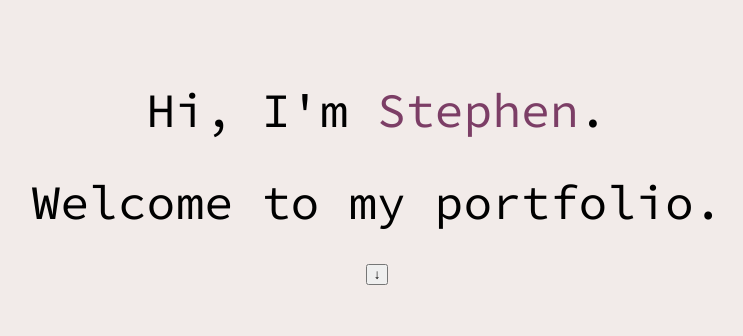
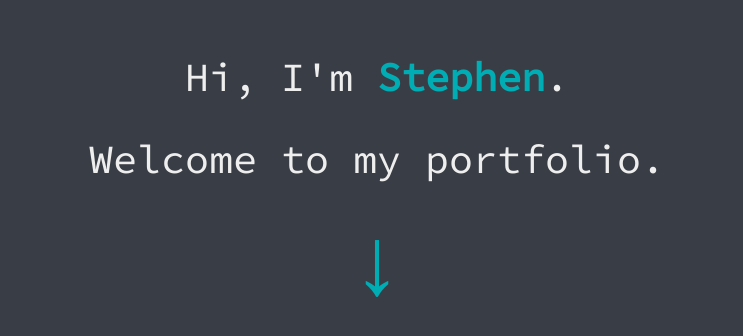
Before and after one commit to sleander94/personal-portfolio, a React (Create React App) app: page / in a window 1280 px wide. Shown: the part 218-554 px from the top of the page, without its empty margins (263-1006 px from the left). Built offline with nearby package versions, Linux system fonts and the light colour scheme.

Commit message:
Import font, style Hero

```diff
--- a/src/styles/_hero.scss
+++ b/src/styles/_hero.scss
@@ -4,17 +4,18 @@ header {
   justify-content: center;
   align-items: center;
   gap: 2em;
-  width: 100%;
+  padding: 8px;
   height: 100vh;
-  background-color: $secondaryColor;
+  background-color: $backgroundColor;
   div {
     position: relative;
-    font-size: 3rem;
+    font-size: 2.5rem;
     text-align: center;
     opacity: 0;
   }
   span {
     color: $primaryColor;
+    font-weight: 600;
   }
   .textOne {
     animation: fadein 2s ease-in-out forwards, fadeleft 2s;
@@ -22,4 +23,41 @@ header {
   .textTwo {
     animation: fadein 2s ease-in-out 1s forwards, faderight 2s 1s;
   }
+  button {
+    position: relative;
+    opacity: 0;
+    font-size: 6rem;
+    border: none;
+    color: $primaryColor;
+    background-color: $backgroundColor;
+    animation: fadein 2s ease-in-out 2s forwards,
+      bounce 1s ease-in-out alternate infinite;
+  }
 }
+
+@keyframes bounce {
+  from {
+    top: -1.5rem;
+  }
+  to {
+    top: 0;
+  }
+}
+
+@keyframes fadeleft {
+  from {
+    left: -20rem;
+  }
+  to {
+    left: 0;
+  }
+}
+
+@keyframes faderight {
+  from {
+    right: -20rem;
+  }
+  to {
+    right: 0;
+  }
+}
--- a/src/styles/main.css
+++ b/src/styles/main.css
@@ -14,20 +14,21 @@ header {
       -ms-flex-align: center;
           align-items: center;
   gap: 2em;
-  width: 100%;
+  padding: 8px;
   height: 100vh;
-  background-color: #f2ebe9;
+  background-color: #393e46;
 }
 
 header div {
   position: relative;
-  font-size: 3rem;
+  font-size: 2.5rem;
   text-align: center;
   opacity: 0;
 }
 
 header span {
-  color: #7c3e66;
+  color: #00adb5;
+  font-weight: 600;
 }
 
 header .textOne {
@@ -40,32 +41,32 @@ header .textTwo {
           animation: fadein 2s ease-in-out 1s forwards, faderight 2s 1s;
 }
 
-body {
-  margin: 0;
-  padding: 0;
-  -webkit-box-sizing: border-box;
-          box-sizing: border-box;
-  font-family: 'Source Code Pro', -apple-system, BlinkMacSystemFont, 'Segoe UI', 'Roboto', 'Oxygen', 'Ubuntu', 'Cantarell', 'Fira Sans', 'Droid Sans', 'Helvetica Neue', sans-serif;
-  -webkit-font-smoothing: antialiased;
-  -moz-osx-font-smoothing: grayscale;
-  background-color: #f2ebe9;
+header button {
+  position: relative;
+  opacity: 0;
+  font-size: 6rem;
+  border: none;
+  color: #00adb5;
+  background-color: #393e46;
+  -webkit-animation: fadein 2s ease-in-out 2s forwards, bounce 1s ease-in-out alternate infinite;
+          animation: fadein 2s ease-in-out 2s forwards, bounce 1s ease-in-out alternate infinite;
 }
 
-@-webkit-keyframes fadein {
+@-webkit-keyframes bounce {
   from {
-    opacity: 0;
+    top: -1.5rem;
   }
   to {
-    opacity: 1;
+    top: 0;
   }
 }
 
-@keyframes fadein {
+@keyframes bounce {
   from {
-    opacity: 0;
+    top: -1.5rem;
   }
   to {
-    opacity: 1;
+    top: 0;
   }
 }
 
@@ -104,4 +105,34 @@ body {
     right: 0;
   }
 }
+
+body {
+  margin: 0;
+  padding: 0;
+  -webkit-box-sizing: border-box;
+          box-sizing: border-box;
+  font-family: 'Source Code Pro', -apple-system, BlinkMacSystemFont, 'Segoe UI', 'Roboto', 'Oxygen', 'Ubuntu', 'Cantarell', 'Fira Sans', 'Droid Sans', 'Helvetica Neue', sans-serif;
+  -webkit-font-smoothing: antialiased;
+  -moz-osx-font-smoothing: grayscale;
+  background-color: #393e46;
+  color: #eeeeee;
+}
+
+@-webkit-keyframes fadein {
+  from {
+    opacity: 0;
+  }
+  to {
+    opacity: 1;
+  }
+}
+
+@keyframes fadein {
+  from {
+    opacity: 0;
+  }
+  to {
+    opacity: 1;
+  }
+}
 /*# sourceMappingURL=main.css.map */
--- a/src/styles/main.scss
+++ b/src/styles/main.scss
@@ -1,5 +1,6 @@
-$primaryColor: #7c3e66;
-$secondaryColor: #f2ebe9;
+$primaryColor: #00adb5;
+$backgroundColor: #393e46;
+$textColor: #eeeeee;
 
 @import url('https://fonts.googleapis.com/css2?family=Roboto:wght@300;400&family=Source+Code+Pro&display=swap');
 @import './hero';
@@ -13,7 +14,8 @@ body {
     'Helvetica Neue', sans-serif;
   -webkit-font-smoothing: antialiased;
   -moz-osx-font-smoothing: grayscale;
-  background-color: $secondaryColor;
+  background-color: $backgroundColor;
+  color: $textColor;
 }
 
 @keyframes fadein {
@@ -24,21 +26,3 @@ body {
     opacity: 1;
   }
 }
-
-@keyframes fadeleft {
-  from {
-    left: -20rem;
-  }
-  to {
-    left: 0;
-  }
-}
-
-@keyframes faderight {
-  from {
-    right: -20rem;
-  }
-  to {
-    right: 0;
-  }
-}
```
Also changed, not shown: 1 other file (tests, documents, lock files or other folders).
